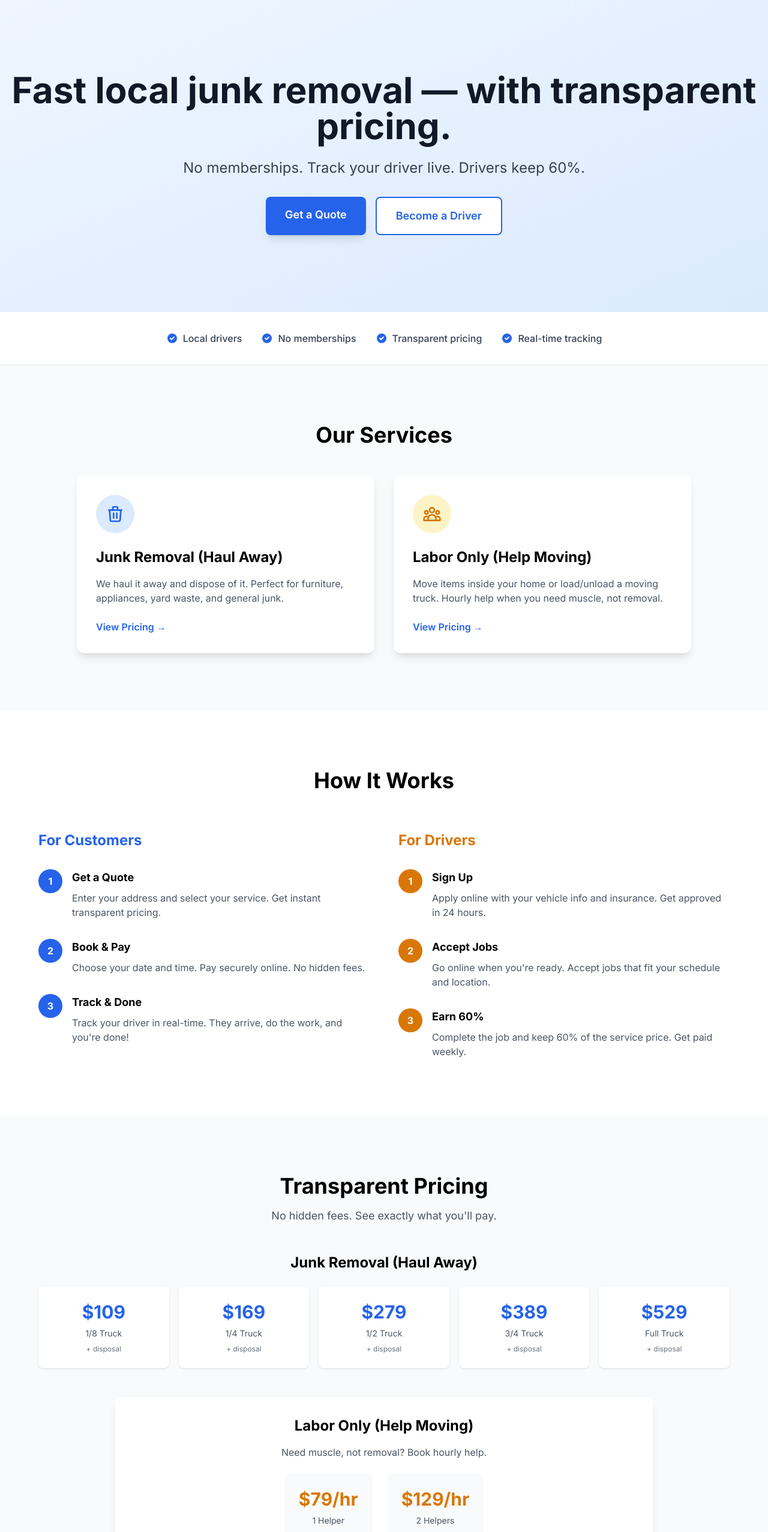
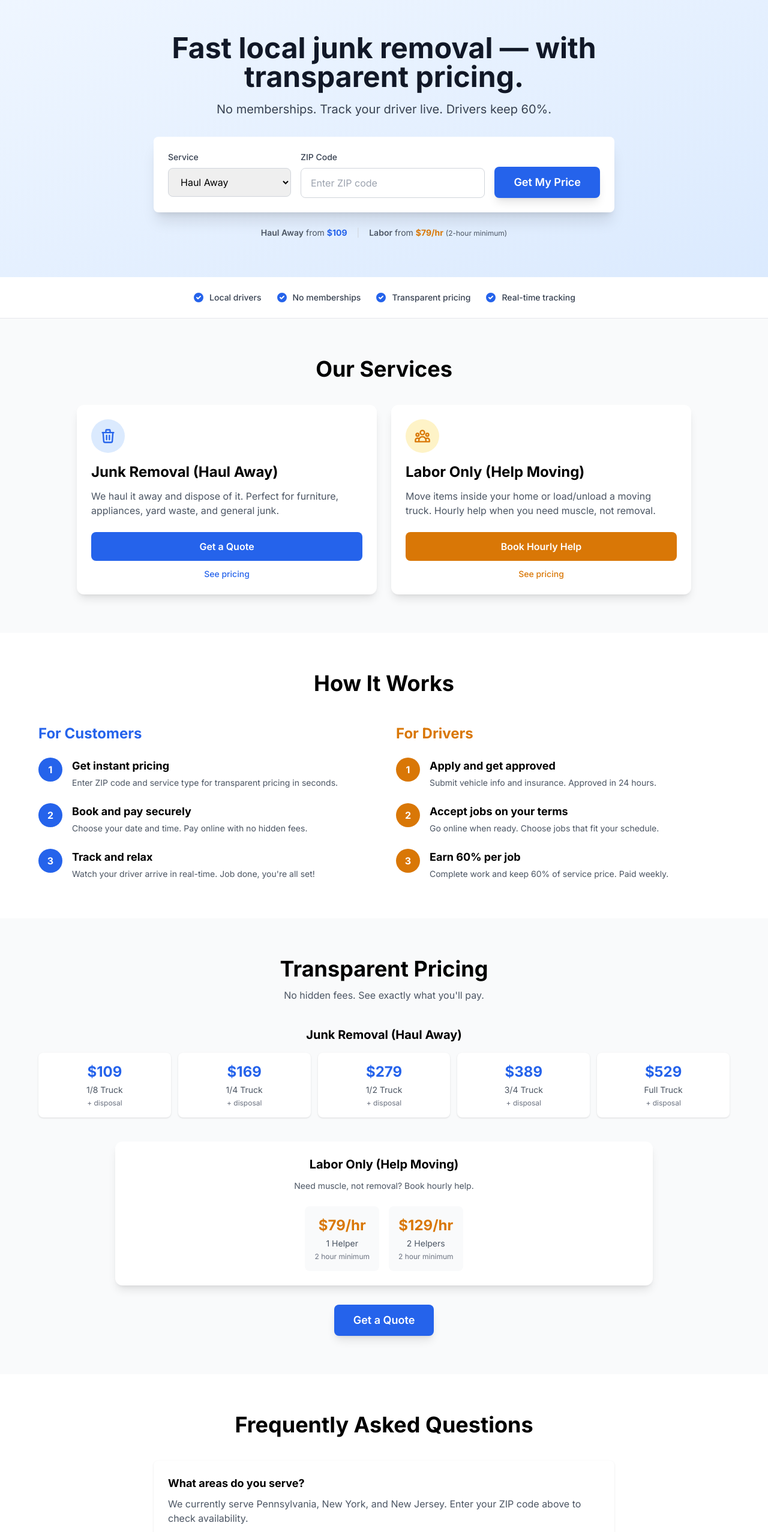
Before and after one commit to Haulkind/-haulkind, a Next.js app in the folder apps/web/: page / in a window 1280 px wide. Shown: the part 80-2634 px from the top of the page at 60% size. Built offline with nearby package versions, Linux system fonts and the light colour scheme.

Commit message:
home-fold-conversion-polish

```diff
--- a/apps/web/app/page.tsx
+++ b/apps/web/app/page.tsx
@@ -1,38 +1,93 @@
+'use client'
+
 import Link from 'next/link'
+import { useRouter } from 'next/navigation'
+import { useState } from 'react'
 
 export default function Home() {
+  const router = useRouter()
+  const [zipCode, setZipCode] = useState('')
+  const [service, setService] = useState<'haul-away' | 'labor-only'>('haul-away')
+
+  const handleQuoteSubmit = (e: React.FormEvent) => {
+    e.preventDefault()
+    if (zipCode.length >= 5) {
+      router.push(`/quote?service=${service}&zip=${zipCode}`)
+    }
+  }
+
   return (
     <div className="bg-white">
-      {/* Hero Section */}
-      <section className="bg-gradient-to-br from-primary-50 to-primary-100 py-20 md:py-32">
-        <div className="container mx-auto px-4 text-center">
-          <h1 className="text-4xl md:text-6xl font-bold text-gray-900 mb-6">
+      {/* Hero Section - Reduced padding */}
+      <section className="bg-gradient-to-br from-primary-50 to-primary-100 py-12 md:py-16">
+        <div className="container mx-auto px-4">
+          <div className="max-w-3xl mx-auto text-center">
+            <h1 className="text-4xl md:text-5xl font-bold text-gray-900 mb-4">
               Fast local junk removal — with transparent pricing.
             </h1>
-          <p className="text-xl md:text-2xl text-gray-700 mb-8 max-w-3xl mx-auto">
+            <p className="text-lg md:text-xl text-gray-700 mb-8">
               No memberships. Track your driver live. Drivers keep 60%.
             </p>
-          <div className="flex flex-col sm:flex-row gap-4 justify-center">
-            <Link
-              href="/quote"
-              className="bg-primary-600 text-white px-8 py-4 rounded-lg text-lg font-semibold hover:bg-primary-700 transition shadow-lg"
+
+            {/* Mini Quote Form */}
+            <form onSubmit={handleQuoteSubmit} className="bg-white rounded-lg shadow-xl p-6 mb-6">
+              <div className="grid md:grid-cols-[1fr,1.5fr,auto] gap-4">
+                <div className="text-left">
+                  <label className="block text-sm font-medium text-gray-700 mb-2">
+                    Service
+                  </label>
+                  <select
+                    value={service}
+                    onChange={(e) => setService(e.target.value as 'haul-away' | 'labor-only')}
+                    className="w-full px-4 py-3 border border-gray-300 rounded-lg focus:ring-2 focus:ring-primary-500 focus:border-transparent"
                   >
-              Get a Quote
-            </Link>
-            <Link
-              href="/become-a-driver"
-              className="bg-white text-primary-600 px-8 py-4 rounded-lg text-lg font-semibold hover:bg-gray-50 transition border-2 border-primary-600"
+                    <option value="haul-away">Haul Away</option>
+                    <option value="labor-only">Labor Only</option>
+                  </select>
+                </div>
+                <div className="text-left">
+                  <label className="block text-sm font-medium text-gray-700 mb-2">
+                    ZIP Code
+                  </label>
+                  <input
+                    type="text"
+                    value={zipCode}
+                    onChange={(e) => setZipCode(e.target.value.replace(/\D/g, '').slice(0, 5))}
+                    placeholder="Enter ZIP code"
+                    className="w-full px-4 py-3 border border-gray-300 rounded-lg focus:ring-2 focus:ring-primary-500 focus:border-transparent"
+                    required
+                    maxLength={5}
+                  />
+                </div>
+                <div className="flex items-end">
+                  <button
+                    type="submit"
+                    className="w-full md:w-auto bg-primary-600 text-white px-8 py-3 rounded-lg text-lg font-semibold hover:bg-primary-700 transition shadow-lg whitespace-nowrap"
                   >
-              Become a Driver
-            </Link>
+                    Get My Price
+                  </button>
+                </div>
+              </div>
+            </form>
+
+            {/* Starting Prices */}
+            <div className="flex flex-col sm:flex-row gap-4 justify-center text-sm text-gray-600">
+              <div>
+                <span className="font-semibold">Haul Away</span> from <span className="text-primary-600 font-bold">$109</span>
+              </div>
+              <div className="hidden sm:block text-gray-300">|</div>
+              <div>
+                <span className="font-semibold">Labor</span> from <span className="text-secondary-600 font-bold">$79/hr</span> <span className="text-xs">(2-hour minimum)</span>
+              </div>
+            </div>
           </div>
         </div>
       </section>
 
-      {/* Trust Bullets */}
-      <section className="py-8 bg-white border-b">
+      {/* Trust Bullets - Reduced padding */}
+      <section className="py-6 bg-white border-b">
         <div className="container mx-auto px-4">
-          <div className="flex flex-wrap justify-center items-center gap-8 text-gray-700">
+          <div className="flex flex-wrap justify-center items-center gap-6 text-gray-700 text-sm">
             <div className="flex items-center gap-2">
               <svg className="w-5 h-5 text-primary-600" fill="currentColor" viewBox="0 0 20 20">
                 <path fillRule="evenodd" d="M10 18a8 8 0 100-16 8 8 0 000 16zm3.707-9.293a1 1 0 00-1.414-1.414L9 10.586 7.707 9.293a1 1 0 00-1.414 1.414l2 2a1 1 0 001.414 0l4-4z" clipRule="evenodd" />
@@ -61,62 +116,84 @@ export default function Home() {
         </div>
       </section>
 
-      {/* Service Cards */}
-      <section className="py-16 md:py-24 bg-gray-50">
+      {/* Service Cards - Reduced padding */}
+      <section className="py-12 md:py-16 bg-gray-50">
         <div className="container mx-auto px-4">
-          <h2 className="text-3xl md:text-4xl font-bold text-center mb-12">Our Services</h2>
-          <div className="grid md:grid-cols-2 gap-8 max-w-5xl mx-auto">
+          <h2 className="text-3xl md:text-4xl font-bold text-center mb-10">Our Services</h2>
+          <div className="grid md:grid-cols-2 gap-6 max-w-5xl mx-auto">
             {/* Junk Removal */}
-            <div className="bg-white rounded-xl shadow-lg p-8 hover:shadow-xl transition">
-              <div className="w-16 h-16 bg-primary-100 rounded-full flex items-center justify-center mb-6">
-                <svg className="w-8 h-8 text-primary-600" fill="none" stroke="currentColor" viewBox="0 0 24 24">
+            <div className="bg-white rounded-xl shadow-lg p-6 hover:shadow-xl transition">
+              <div className="w-14 h-14 bg-primary-100 rounded-full flex items-center justify-center mb-4">
+                <svg className="w-7 h-7 text-primary-600" fill="none" stroke="currentColor" viewBox="0 0 24 24">
                   <path strokeLinecap="round" strokeLinejoin="round" strokeWidth={2} d="M19 7l-.867 12.142A2 2 0 0116.138 21H7.862a2 2 0 01-1.995-1.858L5 7m5 4v6m4-6v6m1-10V4a1 1 0 00-1-1h-4a1 1 0 00-1 1v3M4 7h16" />
                 </svg>
               </div>
-              <h3 className="text-2xl font-bold mb-4">Junk Removal (Haul Away)</h3>
+              <h3 className="text-2xl font-bold mb-3">Junk Removal (Haul Away)</h3>
               <p className="text-gray-600 mb-6">
                 We haul it away and dispose of it. Perfect for furniture, appliances, yard waste, and general junk.
               </p>
-              <Link href="/pricing" className="text-primary-600 font-semibold hover:text-primary-700 transition">
-                View Pricing →
+              <div className="flex flex-col gap-3">
+                <Link
+                  href="/quote?service=haul-away"
+                  className="bg-primary-600 text-white px-6 py-3 rounded-lg font-semibold hover:bg-primary-700 transition text-center"
+                >
+                  Get a Quote
                 </Link>
+                <Link
+                  href="/pricing#haul-away"
+                  className="text-primary-600 font-medium hover:text-primary-700 transition text-center text-sm"
+                >
+                  See pricing
+                </Link>
+              </div>
             </div>
 
             {/* Labor Only */}
-            <div className="bg-white rounded-xl shadow-lg p-8 hover:shadow-xl transition">
-              <div className="w-16 h-16 bg-secondary-100 rounded-full flex items-center justify-center mb-6">
-                <svg className="w-8 h-8 text-secondary-600" fill="none" stroke="currentColor" viewBox="0 0 24 24">
+            <div className="bg-white rounded-xl shadow-lg p-6 hover:shadow-xl transition">
+              <div className="w-14 h-14 bg-secondary-100 rounded-full flex items-center justify-center mb-4">
+                <svg className="w-7 h-7 text-secondary-600" fill="none" stroke="currentColor" viewBox="0 0 24 24">
                   <path strokeLinecap="round" strokeLinejoin="round" strokeWidth={2} d="M17 20h5v-2a3 3 0 00-5.356-1.857M17 20H7m10 0v-2c0-.656-.126-1.283-.356-1.857M7 20H2v-2a3 3 0 015.356-1.857M7 20v-2c0-.656.126-1.283.356-1.857m0 0a5.002 5.002 0 019.288 0M15 7a3 3 0 11-6 0 3 3 0 016 0zm6 3a2 2 0 11-4 0 2 2 0 014 0zM7 10a2 2 0 11-4 0 2 2 0 014 0z" />
                 </svg>
               </div>
-              <h3 className="text-2xl font-bold mb-4">Labor Only (Help Moving)</h3>
+              <h3 className="text-2xl font-bold mb-3">Labor Only (Help Moving)</h3>
               <p className="text-gray-600 mb-6">
                 Move items inside your home or load/unload a moving truck. Hourly help when you need muscle, not removal.
               </p>
-              <Link href="/pricing" className="text-primary-600 font-semibold hover:text-primary-700 transition">
-                View Pricing →
+              <div className="flex flex-col gap-3">
+                <Link
+                  href="/quote?service=labor-only"
+                  className="bg-secondary-600 text-white px-6 py-3 rounded-lg font-semibold hover:bg-secondary-700 transition text-center"
+                >
+                  Book Hourly Help
                 </Link>
+                <Link
+                  href="/pricing#labor-only"
+                  className="text-secondary-600 font-medium hover:text-secondary-700 transition text-center text-sm"
+                >
+                  See pricing
+                </Link>
+              </div>
             </div>
           </div>
         </div>
       </section>
 
-      {/* How It Works */}
-      <section className="py-16 md:py-24">
+      {/* How It Works - Reduced padding and tighter copy */}
+      <section className="py-12 md:py-16">
         <div className="container mx-auto px-4">
-          <h2 className="text-3xl md:text-4xl font-bold text-center mb-16">How It Works</h2>
-          <div className="grid md:grid-cols-2 gap-12 max-w-6xl mx-auto">
+          <h2 className="text-3xl md:text-4xl font-bold text-center mb-12">How It Works</h2>
+          <div className="grid md:grid-cols-2 gap-10 max-w-6xl mx-auto">
             {/* For Customers */}
             <div>
-              <h3 className="text-2xl font-bold mb-8 text-primary-600">For Customers</h3>
-              <div className="space-y-8">
+              <h3 className="text-2xl font-bold mb-6 text-primary-600">For Customers</h3>
+              <div className="space-y-6">
                 <div className="flex gap-4">
                   <div className="flex-shrink-0 w-10 h-10 bg-primary-600 text-white rounded-full flex items-center justify-center font-bold">
                     1
                   </div>
                   <div>
-                    <h4 className="font-bold text-lg mb-2">Get a Quote</h4>
-                    <p className="text-gray-600">Enter your address and select your service. Get instant transparent pricing.</p>
+                    <h4 className="font-bold text-lg mb-1">Get instant pricing</h4>
+                    <p className="text-gray-600 text-sm">Enter ZIP code and service type for transparent pricing in seconds.</p>
                   </div>
                 </div>
                 <div className="flex gap-4">
@@ -124,8 +201,8 @@ export default function Home() {
                     2
                   </div>
                   <div>
-                    <h4 className="font-bold text-lg mb-2">Book & Pay</h4>
-                    <p className="text-gray-600">Choose your date and time. Pay securely online. No hidden fees.</p>
+                    <h4 className="font-bold text-lg mb-1">Book and pay securely</h4>
+                    <p className="text-gray-600 text-sm">Choose your date and time. Pay online with no hidden fees.</p>
                   </div>
                 </div>
                 <div className="flex gap-4">
@@ -133,8 +210,8 @@ export default function Home() {
                     3
                   </div>
                   <div>
-                    <h4 className="font-bold text-lg mb-2">Track & Done</h4>
-                    <p className="text-gray-600">Track your driver in real-time. They arrive, do the work, and you're done!</p>
+                    <h4 className="font-bold text-lg mb-1">Track and relax</h4>
+                    <p className="text-gray-600 text-sm">Watch your driver arrive in real-time. Job done, you're all set!</p>
                   </div>
                 </div>
               </div>
@@ -142,15 +219,15 @@ export default function Home() {
 
             {/* For Drivers */}
             <div>
-              <h3 className="text-2xl font-bold mb-8 text-secondary-600">For Drivers</h3>
-              <div className="space-y-8">
+              <h3 className="text-2xl font-bold mb-6 text-secondary-600">For Drivers</h3>
+              <div className="space-y-6">
                 <div className="flex gap-4">
                   <div className="flex-shrink-0 w-10 h-10 bg-secondary-600 text-white rounded-full flex items-center justify-center font-bold">
                     1
                   </div>
                   <div>
-                    <h4 className="font-bold text-lg mb-2">Sign Up</h4>
-                    <p className="text-gray-600">Apply online with your vehicle info and insurance. Get approved in 24 hours.</p>
+                    <h4 className="font-bold text-lg mb-1">Apply and get approved</h4>
+                    <p className="text-gray-600 text-sm">Submit vehicle info and insurance. Approved in 24 hours.</p>
                   </div>
                 </div>
                 <div className="flex gap-4">
@@ -158,8 +235,8 @@ export default function Home() {
                     2
                   </div>
                   <div>
-                    <h4 className="font-bold text-lg mb-2">Accept Jobs</h4>
-                    <p className="text-gray-600">Go online when you're ready. Accept jobs that fit your schedule and location.</p>
+                    <h4 className="font-bold text-lg mb-1">Accept jobs on your terms</h4>
+                    <p className="text-gray-600 text-sm">Go online when ready. Choose jobs that fit your schedule.</p>
                   </div>
                 </div>
                 <div className="flex gap-4">
@@ -167,8 +244,8 @@ export default function Home() {
                     3
                   </div>
                   <div>
-                    <h4 className="font-bold text-lg mb-2">Earn 60%</h4>
-                    <p className="text-gray-600">Complete the job and keep 60% of the service price. Get paid weekly.</p>
+                    <h4 className="font-bold text-lg mb-1">Earn 60% per job</h4>
+                    <p className="text-gray-600 text-sm">Complete work and keep 60% of service price. Paid weekly.</p>
                   </div>
                 </div>
               </div>
@@ -177,15 +254,15 @@ export default function Home() {
         </div>
       </section>
 
-      {/* Pricing Teaser */}
-      <section className="py-16 md:py-24 bg-gray-50">
+      {/* Pricing Preview - Smaller cards, less padding */}
+      <section className="py-12 md:py-16 bg-gray-50">
         <div className="container mx-auto px-4">
-          <h2 className="text-3xl md:text-4xl font-bold text-center mb-4">Transparent Pricing</h2>
-          <p className="text-center text-gray-600 mb-12 text-lg">No hidden fees. See exactly what you'll pay.</p>
+          <h2 className="text-3xl md:text-4xl font-bold text-center mb-3">Transparent Pricing</h2>
+          <p className="text-center text-gray-600 mb-10">No hidden fees. See exactly what you'll pay.</p>
 
-          <div className="max-w-6xl mx-auto mb-12">
-            <h3 className="text-2xl font-bold mb-6 text-center">Junk Removal (Haul Away)</h3>
-            <div className="grid grid-cols-2 md:grid-cols-5 gap-4">
+          <div className="max-w-6xl mx-auto mb-10">
+            <h3 className="text-xl font-bold mb-4 text-center">Junk Removal (Haul Away)</h3>
+            <div className="grid grid-cols-2 md:grid-cols-5 gap-3">
               {[
                 { size: '1/8 Truck', price: '$109' },
                 { size: '1/4 Truck', price: '$169' },
@@ -193,73 +270,76 @@ export default function Home() {
                 { size: '3/4 Truck', price: '$389' },
                 { size: 'Full Truck', price: '$529' },
               ].map((tier) => (
-                <div key={tier.size} className="bg-white rounded-lg shadow p-6 text-center hover:shadow-lg transition">
-                  <div className="text-3xl font-bold text-primary-600 mb-2">{tier.price}</div>
+                <div key={tier.size} className="bg-white rounded-lg shadow p-4 text-center hover:shadow-lg transition">
+                  <div className="text-2xl font-bold text-primary-600 mb-1">{tier.price}</div>
                   <div className="text-sm text-gray-600">{tier.size}</div>
-                  <div className="text-xs text-gray-500 mt-2">+ disposal</div>
+                  <div className="text-xs text-gray-500 mt-1">+ disposal</div>
                 </div>
               ))}
             </div>
           </div>
 
-          <div className="max-w-4xl mx-auto bg-white rounded-xl shadow-lg p-8 text-center">
-            <h3 className="text-2xl font-bold mb-4">Labor Only (Help Moving)</h3>
-            <p className="text-gray-600 mb-6">
+          <div className="max-w-4xl mx-auto bg-white rounded-xl shadow-lg p-6 text-center mb-8">
+            <h3 className="text-xl font-bold mb-3">Labor Only (Help Moving)</h3>
+            <p className="text-gray-600 mb-6 text-sm">
               Need muscle, not removal? Book hourly help.
             </p>
-            <div className="flex flex-col sm:flex-row gap-6 justify-center">
-              <div className="bg-gray-50 rounded-lg p-6">
-                <div className="text-3xl font-bold text-secondary-600 mb-2">$79/hr</div>
+            <div className="flex flex-col sm:flex-row gap-4 justify-center">
+              <div className="bg-gray-50 rounded-lg p-4">
+                <div className="text-2xl font-bold text-secondary-600 mb-1">$79/hr</div>
                 <div className="text-sm text-gray-600">1 Helper</div>
-                <div className="text-xs text-gray-500 mt-2">2 hour minimum</div>
+                <div className="text-xs text-gray-500 mt-1">2 hour minimum</div>
               </div>
-              <div className="bg-gray-50 rounded-lg p-6">
-                <div className="text-3xl font-bold text-secondary-600 mb-2">$129/hr</div>
+              <div className="bg-gray-50 rounded-lg p-4">
+                <div className="text-2xl font-bold text-secondary-600 mb-1">$129/hr</div>
                 <div className="text-sm text-gray-600">2 Helpers</div>
-                <div className="text-xs text-gray-500 mt-2">2 hour minimum</div>
+                <div className="text-xs text-gray-500 mt-1">2 hour minimum</div>
               </div>
             </div>
           </div>
 
-          <div className="text-center mt-8">
-            <Link href="/pricing" className="text-primary-600 font-semibold text-lg hover:text-primary-700 transition">
-              View Full Pricing Details →
+          <div className="text-center">
+            <Link
+              href="/quote"
+              className="inline-block bg-primary-600 text-white px-8 py-3 rounded-lg text-lg font-semibold hover:bg-primary-700 transition shadow-lg"
+            >
+              Get a Quote
             </Link>
           </div>
         </div>
       </section>
 
-      {/* FAQ Teaser */}
-      <section className="py-16 md:py-24">
-        <div className="container mx-auto px-4 max-w-4xl">
-          <h2 className="text-3xl md:text-4xl font-bold text-center mb-12">Frequently Asked Questions</h2>
-          <div className="space-y-6">
+      {/* FAQ Teaser - Reduced padding */}
+      <section className="py-12 md:py-16">
+        <div className="container mx-auto px-4">
+          <h2 className="text-3xl md:text-4xl font-bold text-center mb-10">Frequently Asked Questions</h2>
+          <div className="max-w-3xl mx-auto space-y-6">
             {[
               {
                 q: 'What areas do you serve?',
-                a: 'We serve Pennsylvania, New York, and New Jersey. Check our service areas page for specific coverage.',
+                a: 'We currently serve Pennsylvania, New York, and New Jersey. Enter your ZIP code above to check availability.'
               },
               {
                 q: 'How quickly can you come?',
-                a: 'We offer same-day service in most areas (additional fee applies). Standard bookings are available within 2-3 days.',
+                a: 'Most jobs can be scheduled within 24-48 hours. Same-day service may be available depending on driver availability.'
               },
               {
-                q: 'What can you haul away?',
-                a: 'Furniture, appliances, yard waste, construction debris, and general junk. We cannot haul hazardous materials.',
+                q: 'What items can you haul away?',
+                a: 'Furniture, appliances, electronics, yard waste, construction debris, and general junk. We cannot accept hazardous materials.'
               },
               {
-                q: 'Do I need to be present?',
-                a: 'Yes, someone must be present to point out items and provide access.',
+                q: 'How does pricing work?',
+                a: 'Haul Away pricing is based on truck volume. Labor Only is hourly with a 2-hour minimum. All prices include labor and transportation.'
               },
               {
-                q: 'How do drivers earn 60%?',
-                a: 'Drivers keep 60% of the service price. We handle payment processing, customer support, and platform costs with our 40%.',
-              },
-            ].map((faq, idx) => (
-              <details key={idx} className="bg-white rounded-lg shadow p-6 hover:shadow-lg transition">
-                <summary className="font-bold text-lg cursor-pointer">{faq.q}</summary>
-                <p className="mt-4 text-gray-600">{faq.a}</p>
-              </details>
+                q: 'Do drivers keep 60% on every job?',
+                a: 'Yes! We believe in fair pay. Drivers earn 60% of the service price, plus disposal reimbursements for haul-away jobs.'
+              }
+            ].map((faq, i) => (
+              <div key={i} className="bg-white rounded-lg shadow p-6">
+                <h3 className="font-bold text-lg mb-2">{faq.q}</h3>
+                <p className="text-gray-600">{faq.a}</p>
+              </div>
             ))}
           </div>
           <div className="text-center mt-8">
@@ -270,18 +350,20 @@ export default function Home() {
         </div>
       </section>
 
-      {/* Final CTA */}
-      <section className="py-16 md:py-24 bg-primary-600 text-white">
+      {/* Bottom CTA - Reduced height */}
+      <section className="bg-primary-600 py-12">
         <div className="container mx-auto px-4 text-center">
-          <h2 className="text-3xl md:text-4xl font-bold mb-6">Ready to get started?</h2>
-          <p className="text-xl mb-8 max-w-2xl mx-auto">
-            Get a free quote in seconds. No account required.
+          <h2 className="text-3xl md:text-4xl font-bold text-white mb-4">
+            Ready to get started?
+          </h2>
+          <p className="text-primary-100 text-lg mb-6 max-w-2xl mx-auto">
+            Get transparent pricing in seconds. No memberships, no hidden fees.
           </p>
           <Link
             href="/quote"
-            className="inline-block bg-white text-primary-600 px-8 py-4 rounded-lg text-lg font-semibold hover:bg-gray-100 transition shadow-lg"
+            className="inline-block bg-white text-primary-600 px-8 py-3 rounded-lg text-lg font-semibold hover:bg-gray-50 transition shadow-lg"
           >
-            Get a Quote Now
+            Get My Price
           </Link>
         </div>
       </section>
```
Also changed, not shown: 1 other file (tests, documents, lock files or other folders). Lines whose indentation alone changed are shown as unchanged.
